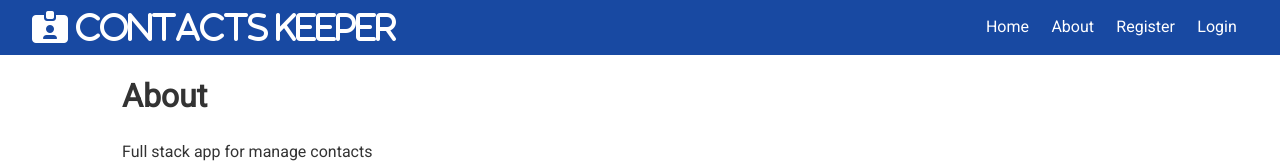
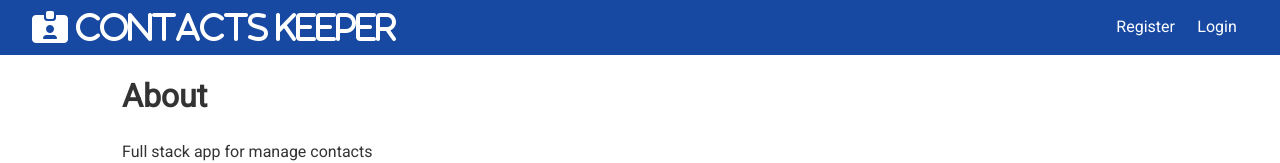
Before and after one commit to J3duardo/contacts-keeper, a React (Create React App) app in the folder client/: page /about in a window 1280 px wide. Shown: the top 163 px of the page. Built offline with nearby package versions, Linux system fonts and the light colour scheme.

Commit message:
Client side: Refactorización del navbar, funcionalidad para logout
Se refactorizó el menú de navegación principal para mostrar diferentes links en función de si hay o no un usuario autenticado. Se agregó implementó en el context la funcionalidad para cerrar sesión.

```diff
--- a/client/src/components/Layout/Navbar.jsx
+++ b/client/src/components/Layout/Navbar.jsx
@@ -1,23 +1,48 @@
-import React from "react";
+import React, {useContext} from "react";
 import {Link} from "react-router-dom";
+import AuthContext from "../../context/auth/authContext";
 
 const Navbar = (props) => {
+const authContext = useContext(AuthContext);
+
+const logoutHandler = () => {
+  authContext.logout();
+}
+
+const authLinks = () => {
+  return (
+    <React.Fragment>
+      <li>Welcome, {authContext.user && authContext.user.name}</li>
+      <li>
+        <a href="#!" onClick={logoutHandler}>
+          <i className="fas fa-sign-out-alt"></i>
+          {" "}
+          <span className="hode-sm">Logout</span>
+        </a>
+      </li>
+    </React.Fragment>
+  )
+}
+
+const guestLinks = () => {
+  return (
+    <React.Fragment>
+      <li>
+        <Link to="/register">Register</Link>
+      </li>
+      <li>
+        <Link to="/login">Login</Link>
+      </li>
+    </React.Fragment>
+  )
+}
+
   return (
     <div className="navbar bg-primary">
       <h1 className={props.icon}> {props.title}</h1>
       <ul>
-        <li>
-          <Link to="/">Home</Link>
-        </li>
-        <li>
-          <Link to="/about">About</Link>
-        </li>
-        <li>
-          <Link to="/register">Register</Link>
-        </li>
-        <li>
-          <Link to="/login">Login</Link>
-        </li>
+        {authContext.isAuthenticated && authLinks()}
+        {!authContext.isAuthenticated && guestLinks()}
       </ul>
     </div>
   );
--- a/client/src/context/auth/AuthState.js
+++ b/client/src/context/auth/AuthState.js
@@ -115,6 +115,11 @@ const AuthState = (props) => {
   }
 
   //Cerrar sesión
+  const logout = () => {
+    dispatch({
+      type: LOGOUT
+    })
+  }
 
   //Limpiar errores
   const clearErrors = () => {
@@ -135,6 +140,7 @@ const AuthState = (props) => {
         loadCurrentUser: loadCurrentUser,
         userRegister: userRegister,
         userLogin: userLogin,
+        logout: logout,
         clearErrors: clearErrors
       }}
     >
--- a/client/src/context/auth/authReducer.js
+++ b/client/src/context/auth/authReducer.js
@@ -34,6 +34,13 @@ export default (state, action) => {
         error: action.payload,
         loading: false
       }
+    case LOGOUT:
+      return {
+        ...state,
+        token: null,
+        isAuthenticated: false,
+        user: null
+      }
     case CLEAR_ERRORS:
       return {
         ...state,
```
